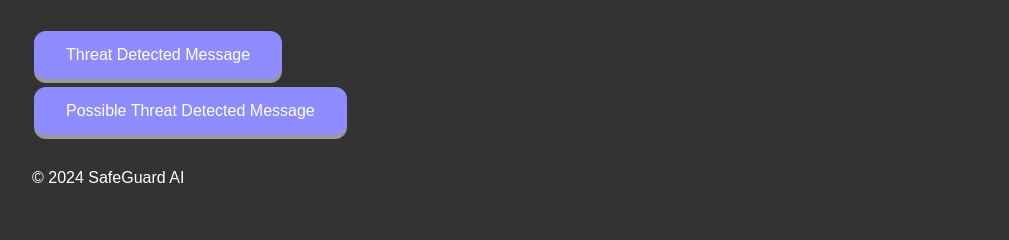
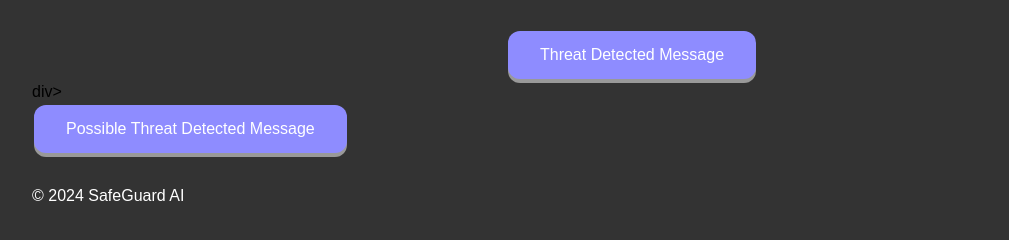
Before and after one commit to EDLT-2002/SG_AI, a plain HTML site: page index.html in a window 1280 px wide. Shown: the part 492-732 px from the top of the page, without its empty margins (8-1017 px from the left). Drawn offline with Linux system fonts and the light colour scheme.

Commit message:
Update index.html

```diff
--- a/index.html
+++ b/index.html
@@ -118,9 +118,11 @@
     </header>
     <main>
         <section>
-            <button id="sample1" class="button-custom" class="center">
-                Threat Detected Message
-            </button>
+            <div class="center">
+                <button id="sample1" class="button-custom">
+                    Threat Detected Message
+                </button>
+            </div>div>
             <div id="Threat_Detected" class="modal">
                 <div class="modal-content">
                     <span id="close1" class="close">&times;</span>
```
